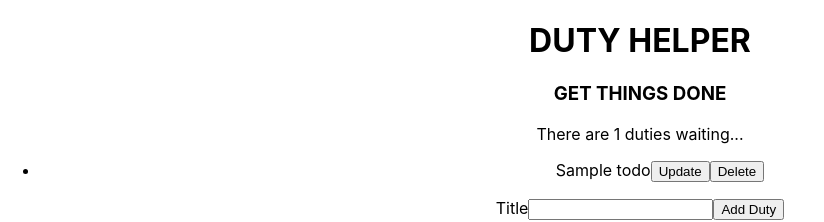
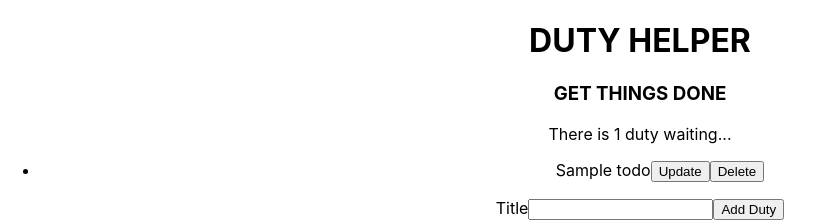
Before and after one commit to Heltzel/todo_test, a React (Create React App) app: page / in a window 1280 px wide. Both pictures are taken after typing "Sample" into the empty fields and a click on the button "Add Duty". Shown: the top 222 px of the page, without its empty margins (0-824 px from the left). Built offline with nearby package versions, Linux system fonts and the light colour scheme.

Commit message:
UpdateTodo

```diff
--- a/src/components/Appbar.js
+++ b/src/components/Appbar.js
@@ -8,7 +8,11 @@ function Appbar() {
     <div>
       <h1>{'Duty helper'.toUpperCase()}</h1>
       <h3>{'Get things done'.toUpperCase()}</h3>
-      <p>There are {todos.length} duties waiting...</p>
+      <p>
+        There {todos.length === 1 ? 'is' : 'are'} {todos.length}{' '}
+        {todos.length === 1 ? 'duty ' : 'duties '}
+        waiting...
+      </p>
     </div>
   )
 }
--- /dev/null
+++ b/src/components/Toddoformupdate.js
@@ -0,0 +1,42 @@
+import React, { useContext, useState } from 'react'
+import { TodoContext } from '../contexts/TodoContext'
+
+function Toddoformupdate({ todo }) {
+  const { setIsUpdate, updateTodo } = useContext(TodoContext)
+  const [title, setTitle] = useState(todo.title)
+  const [status, setStatus] = useState(todo.status)
+
+  const handleSubmit = (e) => {
+    e.preventDefault()
+    const updatedTodo = { id: todo.id, title: title, status: status }
+    updateTodo(updatedTodo)
+    setIsUpdate(null)
+  }
+  return (
+    <form onSubmit={handleSubmit}>
+      <label htmlFor="updateTitle">Title: </label>
+      <input
+        id="updateTitle"
+        type="text"
+        value={title}
+        onChange={(e) => {
+          setTitle(e.target.value)
+        }}
+      />
+      <label htmlFor="updateStatus">Status: </label>
+      <select
+        value={status}
+        onChange={(e) => {
+          setStatus(e.target.value)
+        }}
+      >
+        <option value="todo">todo</option>
+        <option value="doing">doing</option>
+        <option value="done">done</option>
+      </select>
+      <button>Comfirm</button>
+    </form>
+  )
+}
+
+export default Toddoformupdate
--- a/src/components/Tododetails.js
+++ b/src/components/Tododetails.js
@@ -1,14 +1,24 @@
 import React, { useContext } from 'react'
 import { TodoContext } from '../contexts/TodoContext'
+import Toddoformupdate from './Toddoformupdate'
 
 function Tododetails({ todo }) {
-  const { removeTodo } = useContext(TodoContext)
+  const { removeTodo, isUpdate, setIsUpdate } = useContext(TodoContext)
 
   return (
     <li>
+      {isUpdate === todo.id && <Toddoformupdate todo={todo} />}
+      {isUpdate !== todo.id && (
+        <>
           <span> {todo.title}</span>
           <span> {todo.status}</span>
-      <button>Update</button>
+          <button
+            onClick={() => {
+              setIsUpdate(todo.id)
+            }}
+          >
+            Update
+          </button>
           <button
             onClick={() => {
               removeTodo(todo.id)
@@ -16,6 +26,8 @@ function Tododetails({ todo }) {
           >
             Delete
           </button>
+        </>
+      )}
     </li>
   )
 }
--- a/src/components/Todoform.js
+++ b/src/components/Todoform.js
@@ -2,7 +2,7 @@ import React, { useContext, useState } from 'react'
 import { TodoContext } from '../contexts/TodoContext'
 
 function Todoform() {
-  const { addTodo } = useContext(TodoContext)
+  const { addTodo, isUpdate } = useContext(TodoContext)
   const [title, setTitle] = useState('')
 
   const handleSubmit = (e) => {
@@ -12,6 +12,8 @@ function Todoform() {
   }
 
   return (
+    <>
+      {!isUpdate && (
         <form onSubmit={handleSubmit}>
           <label htmlFor="tilte">Title</label>
           <input
@@ -22,6 +24,8 @@ function Todoform() {
           />
           <button type="submit">Add Duty</button>
         </form>
+      )}
+    </>
   )
 }
 
--- a/src/contexts/TodoContext.js
+++ b/src/contexts/TodoContext.js
@@ -9,14 +9,28 @@ const TodoContextProvider = (props) => {
   const addTodo = (title) => {
     setTodos([...todos, { id: uuidv4(), title: title, status: 'todo' }])
   }
-  // const updateTodo = ()=>{}
+  //------
+  const updateTodo = (updatedTodo) => {
+    const newTodos = todos.map((todo) => {
+      if (todo.id !== updatedTodo.id) {
+        return todo
+      }
+      todo = updatedTodo
+      return todo
+    })
+    setTodos(newTodos)
+  }
+
+  const [isUpdate, setIsUpdate] = useState(null)
 
   const removeTodo = (id) => {
     setTodos(todos.filter((todos) => todos.id !== id))
   }
 
   return (
-    <TodoContext.Provider value={{ todos, addTodo, removeTodo }}>
+    <TodoContext.Provider
+      value={{ todos, addTodo, removeTodo, isUpdate, setIsUpdate, updateTodo }}
+    >
       {props.children}
     </TodoContext.Provider>
   )
```
Lines whose indentation alone changed are shown as unchanged.
